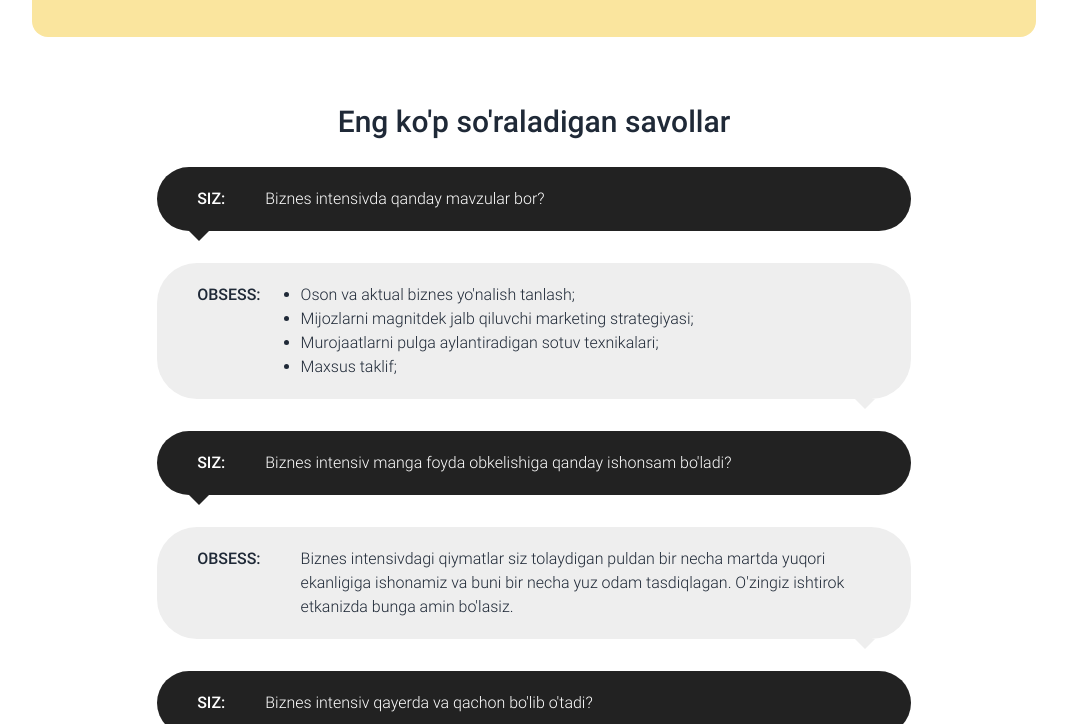
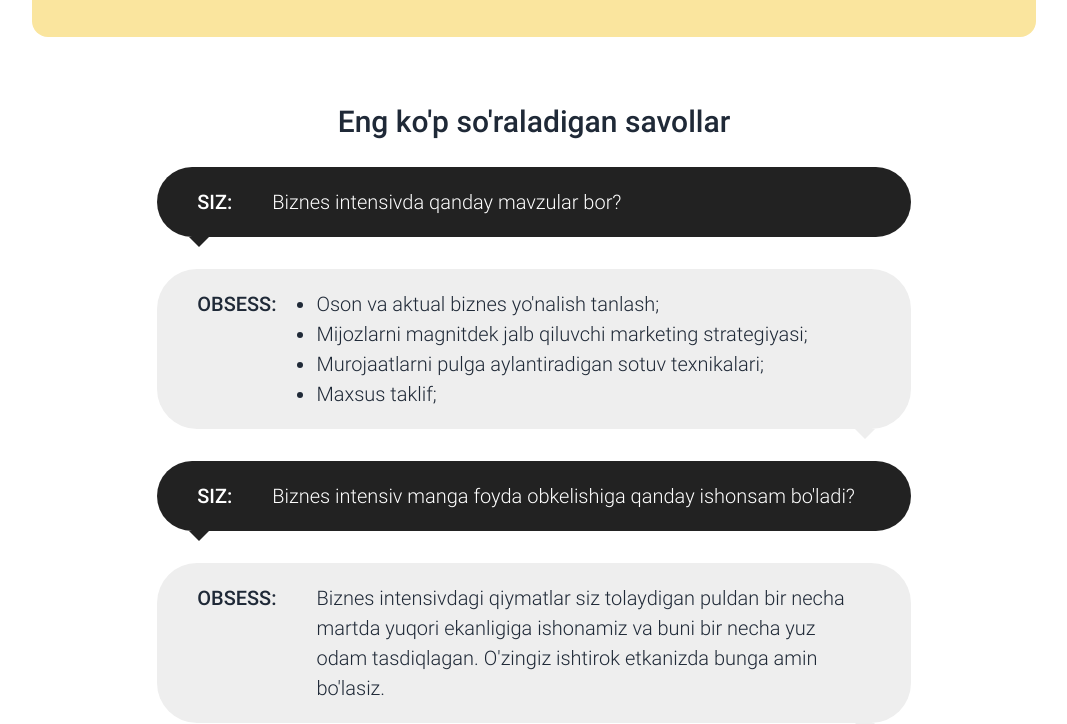
Before and after one commit to sultonbayevogabek/buyuk-zamon-restart, a website: page public/index.html in a window 1280 px wide. Shown: the part 11276-12000 px from the top of the page, without its empty margins (106-1173 px from the left). Drawn offline with Linux system fonts and the light colour scheme.

Commit message:
initial commit

```diff
--- a/public/index.html
+++ b/public/index.html
@@ -735,13 +735,13 @@
       </h2>
 
       <div class="flex flex-col gap-5 lg:gap-6 xl:gap-8">
-        <div class="flex gap-10 rounded-[20px] lg:rounded-[30px] xl:rounded-[40px] bg-[#222] text-white relative py-3 lg:py-4 xl:py-5 px-6 lg:px-8 xl:px-10">
+        <div class="flex gap-10 text-[16px] lg:text-[18px] xl:text-[20px] rounded-[20px] lg:rounded-[30px] xl:rounded-[40px] bg-[#222] text-white relative py-3 lg:py-4 xl:py-5 px-6 lg:px-8 xl:px-10">
           <div class="font-medium">SIZ:</div>
           <div class="font-light">Biznes intensivda qanday mavzular bor?</div>
           <div class="absolute top-[100%] left-8 w-0 h-0 border-l-[10px] border-l-transparent border-r-[10px] border-r-transparent border-t-[10px] border-t-[#222]"></div>
         </div>
 
-        <div class="flex gap-10 rounded-[20px] lg:rounded-[30px] xl:rounded-[40px] bg-[#eee] relative py-3 lg:py-4 xl:py-5 px-6 lg:px-8 xl:px-10">
+        <div class="flex gap-10 text-[16px] lg:text-[18px] xl:text-[20px] rounded-[20px] lg:rounded-[30px] xl:rounded-[40px] bg-[#eee] relative py-3 lg:py-4 xl:py-5 px-6 lg:px-8 xl:px-10">
           <div class="font-medium">OBSESS:</div>
           <ol class="font-light list-disc">
             <li>Oson va aktual biznes yo'nalish tanlash;</li>
@@ -752,13 +752,13 @@
           <div class="absolute top-[100%] right-9 w-0 h-0 border-l-[10px] border-l-transparent border-r-[10px] border-r-transparent border-t-[10px] border-t-[#eee]"></div>
         </div>
 
-        <div class="flex gap-10 rounded-[20px] lg:rounded-[30px] xl:rounded-[40px] bg-[#222] text-white relative py-3 lg:py-4 xl:py-5 px-6 lg:px-8 xl:px-10">
+        <div class="flex gap-10 text-[16px] lg:text-[18px] xl:text-[20px] rounded-[20px] lg:rounded-[30px] xl:rounded-[40px] bg-[#222] text-white relative py-3 lg:py-4 xl:py-5 px-6 lg:px-8 xl:px-10">
           <div class="font-medium">SIZ:</div>
           <div class="font-light">Biznes intensiv manga foyda obkelishiga qanday ishonsam bo'ladi?</div>
           <div class="absolute top-[100%] left-8 w-0 h-0 border-l-[10px] border-l-transparent border-r-[10px] border-r-transparent border-t-[10px] border-t-[#222]"></div>
         </div>
 
-        <div class="flex gap-10 rounded-[20px] lg:rounded-[30px] xl:rounded-[40px] bg-[#eee] relative py-3 lg:py-4 xl:py-5 px-6 lg:px-8 xl:px-10">
+        <div class="flex gap-10 text-[16px] lg:text-[18px] xl:text-[20px] rounded-[20px] lg:rounded-[30px] xl:rounded-[40px] bg-[#eee] relative py-3 lg:py-4 xl:py-5 px-6 lg:px-8 xl:px-10">
           <div class="font-medium">OBSESS:</div>
           <ol class="font-light">
             <li>Biznes intensivdagi qiymatlar siz tolaydigan puldan bir necha martda yuqori ekanligiga ishonamiz va buni
@@ -769,13 +769,13 @@
           <div class="absolute top-[100%] right-9 w-0 h-0 border-l-[10px] border-l-transparent border-r-[10px] border-r-transparent border-t-[10px] border-t-[#eee]"></div>
         </div>
 
-        <div class="flex gap-10 rounded-[20px] lg:rounded-[30px] xl:rounded-[40px] bg-[#222] text-white relative py-3 lg:py-4 xl:py-5 px-6 lg:px-8 xl:px-10">
+        <div class="flex gap-10 text-[16px] lg:text-[18px] xl:text-[20px] rounded-[20px] lg:rounded-[30px] xl:rounded-[40px] bg-[#222] text-white relative py-3 lg:py-4 xl:py-5 px-6 lg:px-8 xl:px-10">
           <div class="font-medium">SIZ:</div>
           <div class="font-light">Biznes intensiv qayerda va qachon bo'lib o'tadi?</div>
           <div class="absolute top-[100%] left-8 w-0 h-0 border-l-[10px] border-l-transparent border-r-[10px] border-r-transparent border-t-[10px] border-t-[#222]"></div>
         </div>
 
-        <div class="flex gap-10 rounded-[20px] lg:rounded-[30px] xl:rounded-[40px] bg-[#eee] relative py-3 lg:py-4 xl:py-5 px-6 lg:px-8 xl:px-10">
+        <div class="flex gap-10 text-[16px] lg:text-[18px] xl:text-[20px] rounded-[20px] lg:rounded-[30px] xl:rounded-[40px] bg-[#eee] relative py-3 lg:py-4 xl:py-5 px-6 lg:px-8 xl:px-10">
           <div class="font-medium">OBSESS:</div>
           <ol class="font-light">
             <li>16-17-18 avgustda Toshhkent shahrida offlayn tarzda bo'lib o'tadi. Batafsil ma'lumotga ega bo'lish uchun
```
